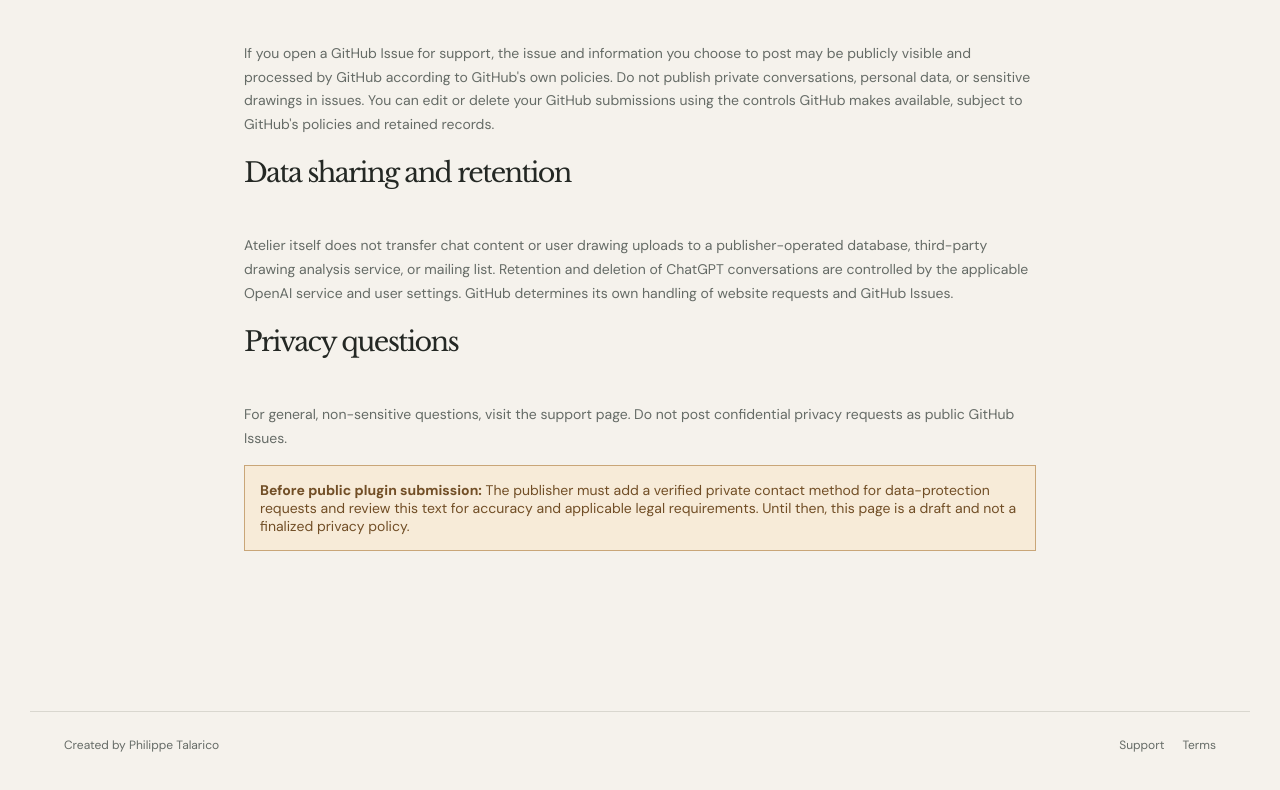
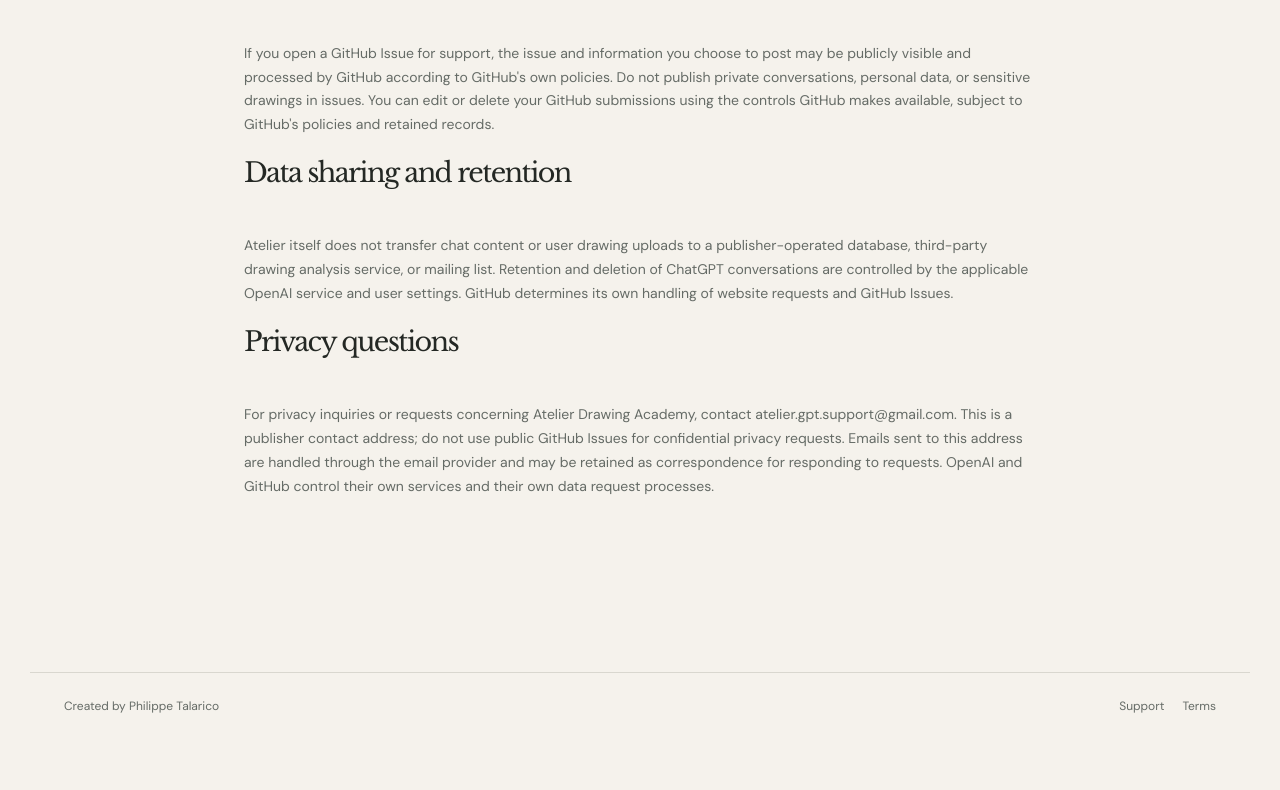
Before and after one commit to philt-one/atelier-drawing-academy, a plain HTML site: page privacy.html in a window 1280 px wide. Shown: the part 1005-1795 px from the top of the page. After the commit the page ends 1764 px from the top, so only its background shows below. Drawn offline with nearby package versions, Linux system fonts and the light colour scheme.

Commit message:
Update privacy.html

```diff
--- a/privacy.html
+++ b/privacy.html
@@ -25,8 +25,7 @@
 <h2>Data sharing and retention</h2>
 <p>Atelier itself does not transfer chat content or user drawing uploads to a publisher-operated database, third-party drawing analysis service, or mailing list. Retention and deletion of ChatGPT conversations are controlled by the applicable OpenAI service and user settings. GitHub determines its own handling of website requests and GitHub Issues.</p>
 <h2>Privacy questions</h2>
-<p>For general, non-sensitive questions, visit the <a href="support.html">support page</a>. Do not post confidential privacy requests as public GitHub Issues.</p>
-<div class="draft"><strong>Before public plugin submission:</strong> The publisher must add a verified private contact method for data-protection requests and review this text for accuracy and applicable legal requirements. Until then, this page is a draft and not a finalized privacy policy.</div>
+<p>For privacy inquiries or requests concerning Atelier Drawing Academy, contact <a href="mailto:atelier.gpt.support@gmail.com">atelier.gpt.support@gmail.com</a>. This is a publisher contact address; do not use public GitHub Issues for confidential privacy requests. Emails sent to this address are handled through the email provider and may be retained as correspondence for responding to requests. OpenAI and GitHub control their own services and their own data request processes.</p>
 </main>
 <footer><span>Created by Philippe Talarico</span><div><a href="support.html">Support</a><a href="terms.html">Terms</a></div></footer>
 </body>
```
